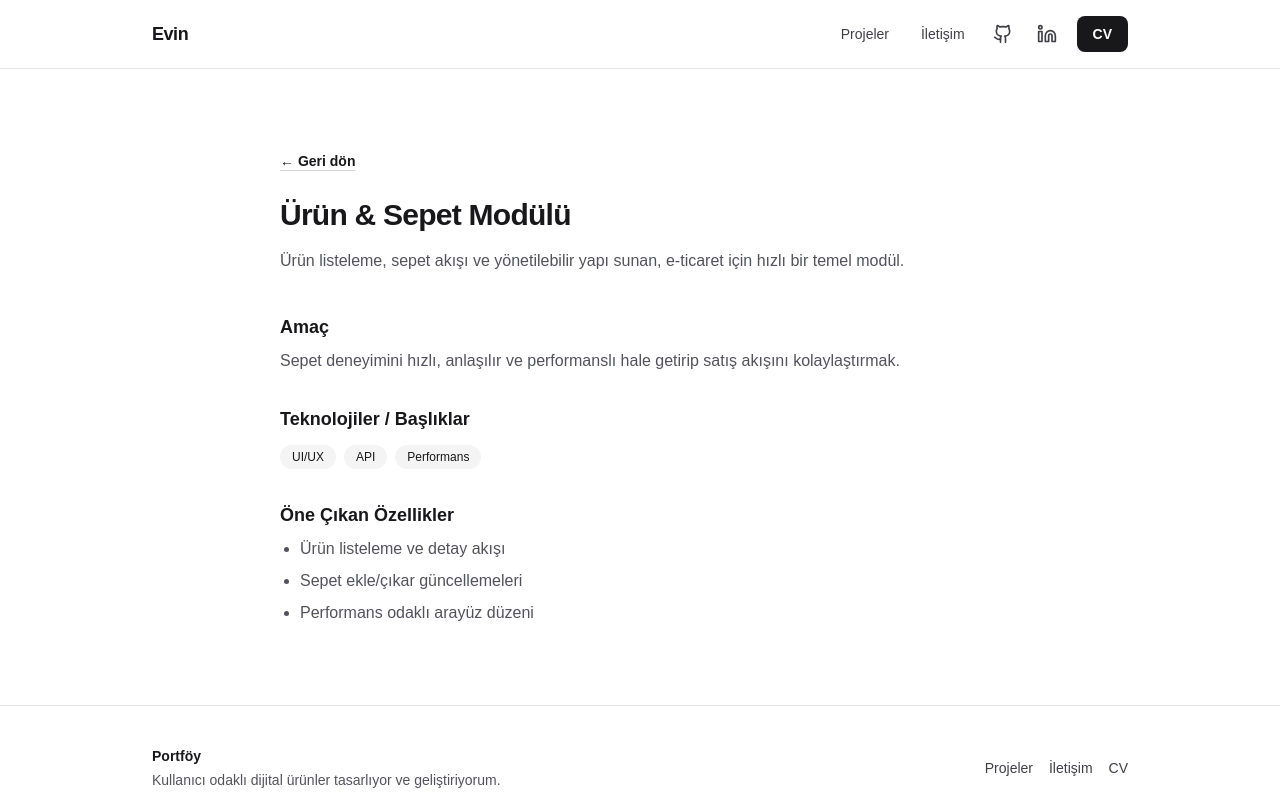
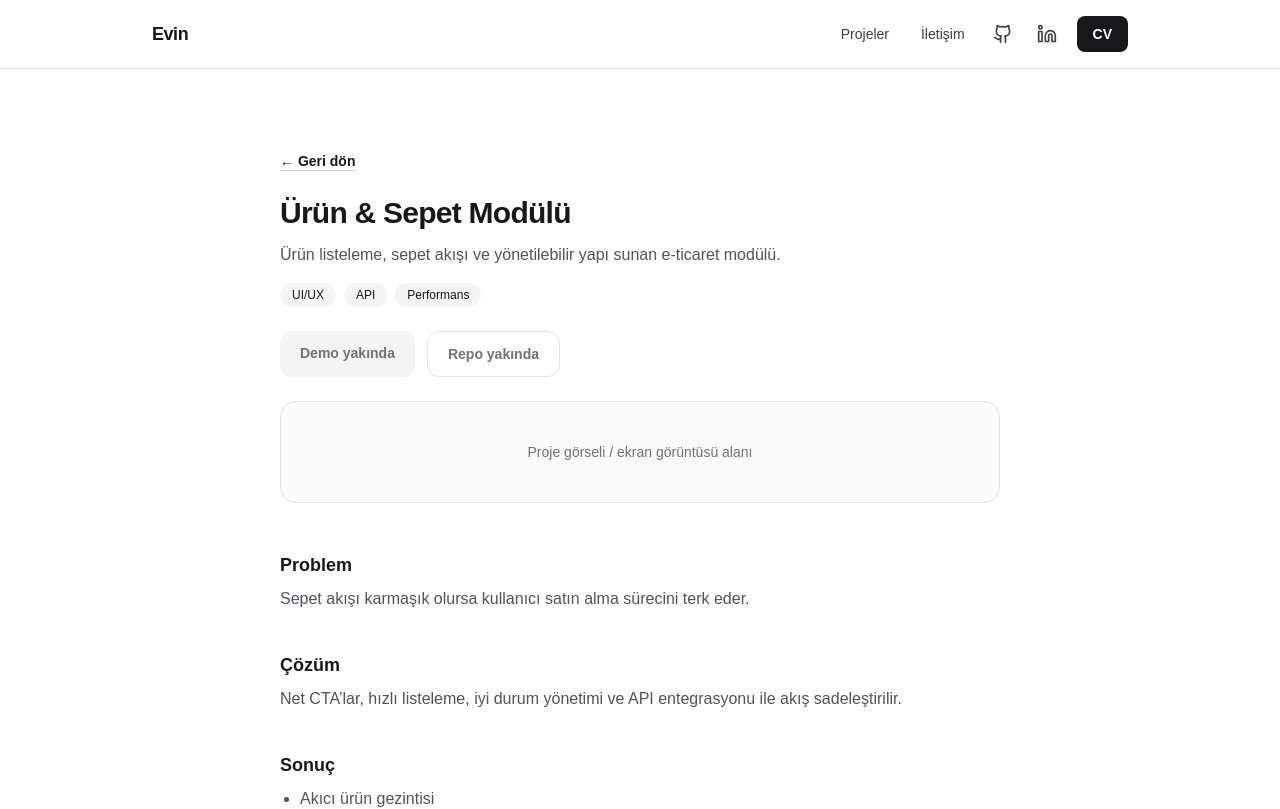
Before and after one commit to 1EvnTskn/fessoft-corporate-website, a Next.js app: page /projects/urun-sepet in a window 1280 px wide. Shown: the top 809 px of the page. Built offline with nearby package versions, Linux system fonts and the light colour scheme.

Commit message:
Polish project pages with reusable header

```diff
--- /dev/null
+++ b/app/components/ProjectHeader.tsx
@@ -0,0 +1,78 @@
+type Props = {
+    title: string;
+    subtitle: string;
+    tags: readonly string[];
+    backHref?: string;
+    repoHref?: string;
+    demoHref?: string;
+};
+
+export default function ProjectHeader({
+    title,
+    subtitle,
+    tags,
+    backHref = "/#projeler",
+    repoHref,
+    demoHref,
+}: Props) {
+    return (
+        <header className="space-y-6">
+            <a
+                href={backHref}
+                className="inline-flex text-sm font-semibold text-zinc-900 underline decoration-zinc-300 underline-offset-4 hover:decoration-zinc-900"
+            >
+                ← Geri dön
+            </a>
+
+            <div>
+                <h1 className="text-3xl font-bold tracking-tight text-zinc-900">{title}</h1>
+                <p className="mt-3 text-zinc-600">{subtitle}</p>
+
+                <div className="mt-4 flex flex-wrap gap-2">
+                    {tags.map((t) => (
+                        <span key={t} className="rounded-full bg-zinc-100 px-3 py-1 text-xs">
+                            {t}
+                        </span>
+                    ))}
+                </div>
+            </div>
+
+            <div className="flex flex-wrap gap-3">
+                {demoHref ? (
+                    <a
+                        href={demoHref}
+                        target="_blank"
+                        rel="noopener noreferrer"
+                        className="rounded-xl bg-zinc-900 px-5 py-3 text-sm font-semibold text-white hover:bg-zinc-800"
+                    >
+                        Canlı Demo
+                    </a>
+                ) : (
+                    <span className="rounded-xl bg-zinc-100 px-5 py-3 text-sm font-semibold text-zinc-500">
+                        Demo yakında
+                    </span>
+                )}
+
+                {repoHref ? (
+                    <a
+                        href={repoHref}
+                        target="_blank"
+                        rel="noopener noreferrer"
+                        className="rounded-xl border border-zinc-200 bg-white px-5 py-3 text-sm font-semibold text-zinc-900 hover:bg-zinc-50"
+                    >
+                        GitHub Repo
+                    </a>
+                ) : (
+                    <span className="rounded-xl border border-zinc-200 bg-white px-5 py-3 text-sm font-semibold text-zinc-500">
+                        Repo yakında
+                    </span>
+                )}
+            </div>
+
+            {/* Görsel alanı (şimdilik placeholder) */}
+            <div className="rounded-2xl border border-zinc-200 bg-zinc-50 p-10 text-center text-sm text-zinc-500">
+                Proje görseli / ekran görüntüsü alanı
+            </div>
+        </header>
+    );
+}
--- a/app/projects/admin-panel/page.tsx
+++ b/app/projects/admin-panel/page.tsx
@@ -1,46 +1,37 @@
+import ProjectHeader from "@/app/components/ProjectHeader";
+
 export default function AdminPanelPage() {
     return (
         <main className="mx-auto max-w-3xl px-6 py-20">
-            <a
-                href="/#projeler"
-                className="text-sm font-semibold text-zinc-900 underline decoration-zinc-300 underline-offset-4 hover:decoration-zinc-900"
-            >
-                ← Geri dön
-            </a>
+            <ProjectHeader
+                title="Admin Panel Tasarımı"
+                subtitle="KPI kartları, filtrelenebilir tablolar ve rol bazlı erişim ile yönetim ekranı iskeleti."
+                tags={["Dashboard", "Tables", "Auth"]}
+                repoHref={undefined}
+                demoHref={undefined}
+            />
 
-            <h1 className="mt-6 text-3xl font-bold tracking-tight text-zinc-900">
-                Admin Panel Tasarımı
-            </h1>
-
-            <p className="mt-4 text-zinc-600">
-                KPI kartları, tablo yapıları ve temel yetkilendirme mantığıyla yönetim ekranı iskeleti.
-            </p>
-
-            <section className="mt-10 space-y-8">
+            <section className="mt-12 space-y-10">
                 <div>
-                    <h2 className="text-lg font-semibold text-zinc-900">Amaç</h2>
+                    <h2 className="text-lg font-semibold text-zinc-900">Problem</h2>
                     <p className="mt-2 text-zinc-600">
-                        Yönetilebilir, ölçeklenebilir ve okunabilir bir admin panel altyapısı kurmak.
+                        Yönetim panellerinde bilgi kalabalığı, karar almayı ve yönetimi zorlaştırır.
                     </p>
                 </div>
 
                 <div>
-                    <h2 className="text-lg font-semibold text-zinc-900">Başlıklar</h2>
-                    <div className="mt-3 flex flex-wrap gap-2">
-                        {["Dashboard", "Tables", "Auth"].map((t) => (
-                            <span key={t} className="rounded-full bg-zinc-100 px-3 py-1 text-xs">
-                                {t}
-                            </span>
-                        ))}
-                    </div>
+                    <h2 className="text-lg font-semibold text-zinc-900">Çözüm</h2>
+                    <p className="mt-2 text-zinc-600">
+                        KPI özetleri, filtreleme ve tablolama ile önemli veriler öne çıkarılır. Yetkilendirme ile güvenlik sağlanır.
+                    </p>
                 </div>
 
                 <div>
-                    <h2 className="text-lg font-semibold text-zinc-900">Öne Çıkan Özellikler</h2>
+                    <h2 className="text-lg font-semibold text-zinc-900">Sonuç</h2>
                     <ul className="mt-2 list-disc space-y-2 pl-5 text-zinc-600">
-                        <li>KPI kartları ve özet metrikler</li>
-                        <li>Filtrelenebilir tablo yapısı</li>
-                        <li>Rol bazlı erişim altyapısı</li>
+                        <li>Daha okunabilir yönetim ekranları</li>
+                        <li>Hızlı filtreleme ve arama yapısı</li>
+                        <li>Güvenli erişim altyapısı</li>
                     </ul>
                 </div>
             </section>
--- a/app/projects/ilac-takip/page.tsx
+++ b/app/projects/ilac-takip/page.tsx
@@ -1,46 +1,37 @@
+import ProjectHeader from "@/app/components/ProjectHeader";
+
 export default function IlacTakipPage() {
     return (
         <main className="mx-auto max-w-3xl px-6 py-20">
-            <a
-                href="/#projeler"
-                className="text-sm font-semibold text-zinc-900 underline decoration-zinc-300 underline-offset-4 hover:decoration-zinc-900"
-            >
-                ← Geri dön
-            </a>
+            <ProjectHeader
+                title="İlaç Takip Uygulaması"
+                subtitle="Hatırlatma akışı ve takip ekranlarıyla kullanıcıların düzenli kullanımını destekleyen bir web uygulaması."
+                tags={["Next.js", "TypeScript", "Tailwind"]}
+                repoHref={undefined}
+                demoHref={undefined}
+            />
 
-            <h1 className="mt-6 text-3xl font-bold tracking-tight text-zinc-900">
-                İlaç Takip Uygulaması
-            </h1>
-
-            <p className="mt-4 text-zinc-600">
-                Kullanıcıların ilaçlarını düzenli takip edebilmesi için hatırlatma akışı ve takip ekranları sunan bir uygulama.
-            </p>
-
-            <section className="mt-10 space-y-8">
+            <section className="mt-12 space-y-10">
                 <div>
-                    <h2 className="text-lg font-semibold text-zinc-900">Amaç</h2>
+                    <h2 className="text-lg font-semibold text-zinc-900">Problem</h2>
                     <p className="mt-2 text-zinc-600">
-                        Unutmayı azaltan, sade arayüzlü ve hızlı çalışan bir ilaç takip deneyimi oluşturmak.
+                        İlaç kullanımının unutulması ve takip sürecinin dağınık olması kullanıcıyı zorlar.
                     </p>
                 </div>
 
                 <div>
-                    <h2 className="text-lg font-semibold text-zinc-900">Teknolojiler</h2>
-                    <div className="mt-3 flex flex-wrap gap-2">
-                        {["Next.js", "TypeScript", "Tailwind"].map((t) => (
-                            <span key={t} className="rounded-full bg-zinc-100 px-3 py-1 text-xs">
-                                {t}
-                            </span>
-                        ))}
-                    </div>
+                    <h2 className="text-lg font-semibold text-zinc-900">Çözüm</h2>
+                    <p className="mt-2 text-zinc-600">
+                        Basit arayüz, net akış ve genişletilebilir yapı ile ilaç takibi kolaylaştırılır.
+                    </p>
                 </div>
 
                 <div>
-                    <h2 className="text-lg font-semibold text-zinc-900">Öne Çıkan Özellikler</h2>
+                    <h2 className="text-lg font-semibold text-zinc-900">Sonuç</h2>
                     <ul className="mt-2 list-disc space-y-2 pl-5 text-zinc-600">
-                        <li>Hatırlatma mantığına uygun akış</li>
-                        <li>Kullanıcı odaklı sade arayüz</li>
-                        <li>Genişletilebilir proje yapısı</li>
+                        <li>Takip ekranları ile düzenli kullanım alışkanlığı</li>
+                        <li>Performanslı ve sade arayüz</li>
+                        <li>Geliştirilebilir mimari</li>
                     </ul>
                 </div>
             </section>
--- a/app/projects/urun-sepet/page.tsx
+++ b/app/projects/urun-sepet/page.tsx
@@ -1,46 +1,37 @@
+import ProjectHeader from "@/app/components/ProjectHeader";
+
 export default function UrunSepetPage() {
     return (
         <main className="mx-auto max-w-3xl px-6 py-20">
-            <a
-                href="/#projeler"
-                className="text-sm font-semibold text-zinc-900 underline decoration-zinc-300 underline-offset-4 hover:decoration-zinc-900"
-            >
-                ← Geri dön
-            </a>
+            <ProjectHeader
+                title="Ürün & Sepet Modülü"
+                subtitle="Ürün listeleme, sepet akışı ve yönetilebilir yapı sunan e-ticaret modülü."
+                tags={["UI/UX", "API", "Performans"]}
+                repoHref={undefined}
+                demoHref={undefined}
+            />
 
-            <h1 className="mt-6 text-3xl font-bold tracking-tight text-zinc-900">
-                Ürün & Sepet Modülü
-            </h1>
-
-            <p className="mt-4 text-zinc-600">
-                Ürün listeleme, sepet akışı ve yönetilebilir yapı sunan, e-ticaret için hızlı bir temel modül.
-            </p>
-
-            <section className="mt-10 space-y-8">
+            <section className="mt-12 space-y-10">
                 <div>
-                    <h2 className="text-lg font-semibold text-zinc-900">Amaç</h2>
+                    <h2 className="text-lg font-semibold text-zinc-900">Problem</h2>
                     <p className="mt-2 text-zinc-600">
-                        Sepet deneyimini hızlı, anlaşılır ve performanslı hale getirip satış akışını kolaylaştırmak.
+                        Sepet akışı karmaşık olursa kullanıcı satın alma sürecini terk eder.
                     </p>
                 </div>
 
                 <div>
-                    <h2 className="text-lg font-semibold text-zinc-900">Teknolojiler / Başlıklar</h2>
-                    <div className="mt-3 flex flex-wrap gap-2">
-                        {["UI/UX", "API", "Performans"].map((t) => (
-                            <span key={t} className="rounded-full bg-zinc-100 px-3 py-1 text-xs">
-                                {t}
-                            </span>
-                        ))}
-                    </div>
+                    <h2 className="text-lg font-semibold text-zinc-900">Çözüm</h2>
+                    <p className="mt-2 text-zinc-600">
+                        Net CTA’lar, hızlı listeleme, iyi durum yönetimi ve API entegrasyonu ile akış sadeleştirilir.
+                    </p>
                 </div>
 
                 <div>
-                    <h2 className="text-lg font-semibold text-zinc-900">Öne Çıkan Özellikler</h2>
+                    <h2 className="text-lg font-semibold text-zinc-900">Sonuç</h2>
                     <ul className="mt-2 list-disc space-y-2 pl-5 text-zinc-600">
-                        <li>Ürün listeleme ve detay akışı</li>
-                        <li>Sepet ekle/çıkar güncellemeleri</li>
-                        <li>Performans odaklı arayüz düzeni</li>
+                        <li>Akıcı ürün gezintisi</li>
+                        <li>Sepet güncellemelerinde hızlı geri bildirim</li>
+                        <li>Yönetilebilir altyapı</li>
                     </ul>
                 </div>
             </section>
```
